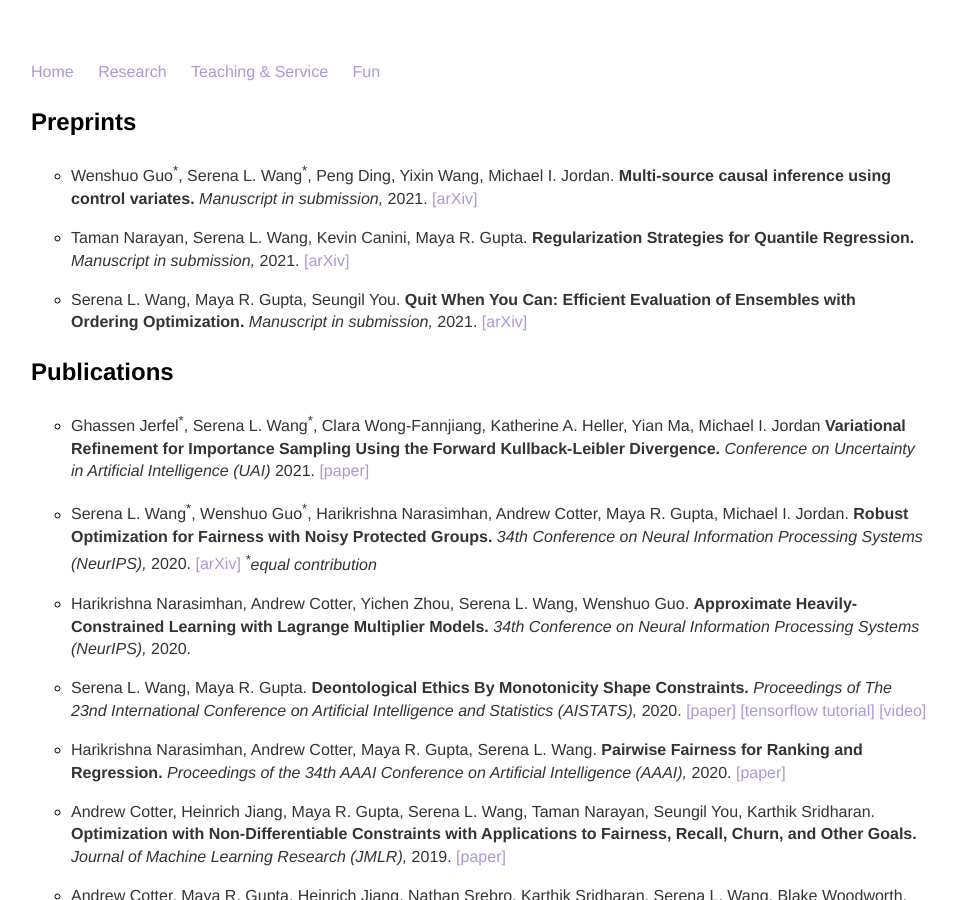
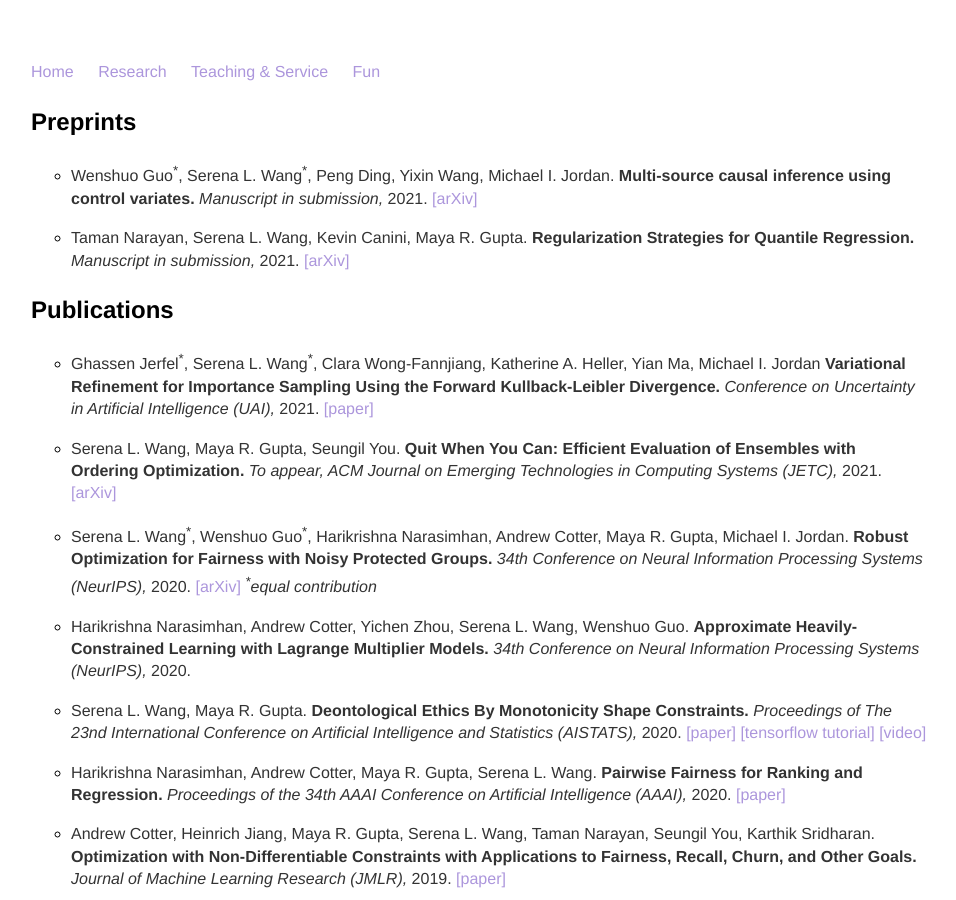
Before and after one commit to serenalwang/serenalwang.github.io, a Jekyll site: the page built from research.md, in a window 1280 px wide and 900 px high. Shown: the whole window, without its empty margins (161-1117 px from the left). Built offline with Jekyll 4.4.1, drawn with Linux system fonts in a browser that asks for light colours.

Commit message:
updated research.

```diff
--- a/research.md
+++ b/research.md
@@ -10,12 +10,12 @@ title: Research
 * Taman Narayan, Serena L. Wang, Kevin Canini, Maya R. Gupta.
 **Regularization Strategies for Quantile Regression.** *Manuscript in submission,* 2021. [[arXiv]](https://arxiv.org/abs/2102.05135)
 
-* Serena L. Wang, Maya R. Gupta, Seungil You.
-**Quit When You Can: Efficient Evaluation of Ensembles with Ordering Optimization.** *Manuscript in submission,* 2021. [[arXiv]](https://arxiv.org/abs/1806.11202)
-
 ### Publications
 * Ghassen Jerfel<sup>\*</sup>, Serena L. Wang<sup>\*</sup>, Clara Wong-Fannjiang, Katherine A. Heller, Yian Ma, Michael I. Jordan
-**Variational Refinement for Importance Sampling Using the Forward Kullback-Leibler Divergence.** *Conference on Uncertainty in Artificial Intelligence (UAI)* 2021. [[paper]](https://openreview.net/pdf?id=67p4Qb3fe4k)
+**Variational Refinement for Importance Sampling Using the Forward Kullback-Leibler Divergence.** *Conference on Uncertainty in Artificial Intelligence (UAI),* 2021. [[paper]](https://openreview.net/pdf?id=67p4Qb3fe4k)
+
+* Serena L. Wang, Maya R. Gupta, Seungil You.
+**Quit When You Can: Efficient Evaluation of Ensembles with Ordering Optimization.** *To appear, ACM Journal on Emerging Technologies in Computing Systems (JETC),* 2021. [[arXiv]](https://arxiv.org/abs/1806.11202)
 
 * Serena L. Wang<sup>\*</sup>, Wenshuo Guo<sup>\*</sup>, Harikrishna Narasimhan, Andrew Cotter, Maya R. Gupta, Michael I. Jordan.
 **Robust Optimization for Fairness with Noisy Protected Groups.** *34th Conference on Neural Information Processing Systems (NeurIPS),* 2020. [[arXiv]](https://arxiv.org/abs/2002.09343)
```
